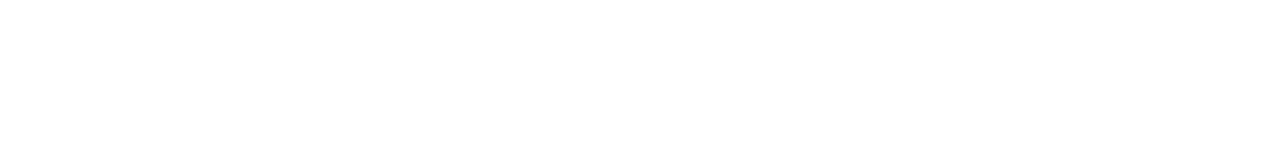
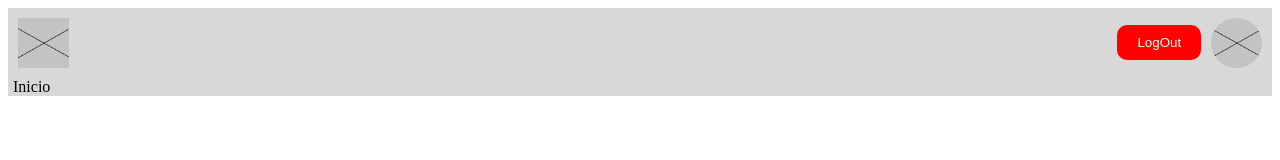
Before and after one commit to jorgealamoo/PS-grupo-10, a plain HTML site: page header/header.html in a window 1280 px wide. Drawn offline with Linux system fonts and the light colour scheme.

Commit message:
Header and header.ccs done

```diff
--- a/header/header.html
+++ b/header/header.html
@@ -1,10 +1,21 @@
 <!DOCTYPE html>
-<html lang="en">
+<html lang="es">
 <head>
     <meta charset="UTF-8">
-    <title>Title</title>
+    <meta name="viewport" content="width=device-width, initial-scale=1.0">
+    <title>Mi Página con Header</title>
+    <link rel="stylesheet" href="styles.css">
 </head>
 <body>
-
+    <header>
+        <img src="../Images/aspa.png" >
+        <button>LogOut</button>
+        <img src="../Images/aspa.png" id="ProfileImage">
+    </header>
+    <nav>
+        <ul>
+            <li><a href="#">Inicio</a></li>
+        </ul>
+    </nav>
 </body>
 </html>
--- /dev/null
+++ b/header/styles.css
@@ -0,0 +1,47 @@
+header {
+    background-color: #d8d8d8;
+    display: flex;
+    justify-content: space-between;
+    align-items: center;
+}
+nav{
+    background-color: #d8d8d8;
+}
+nav ul {
+    list-style: none;
+    padding:0;
+    margin: 0;
+}
+
+nav li {
+    display: inline;
+    margin: 5px;
+}
+
+nav a{
+    color: #000000;
+    text-decoration: none;
+}
+
+button {
+    background-color: #ff0000;
+    color: #fff;
+    border: none;
+    padding: 10px 20px;
+    cursor: pointer;
+    margin-left:auto;
+    border-radius: 10px;
+}
+
+button:hover {
+    background-color: #cc0000;
+}
+
+img {
+    max-height: 50px;
+    margin: 10px;
+}
+
+#ProfileImage{
+    border-radius: 50%;
+}
```
